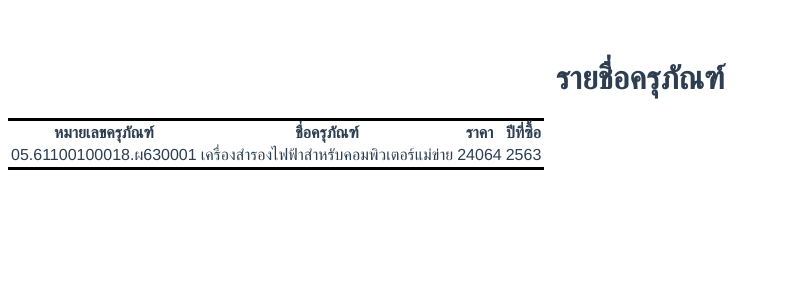
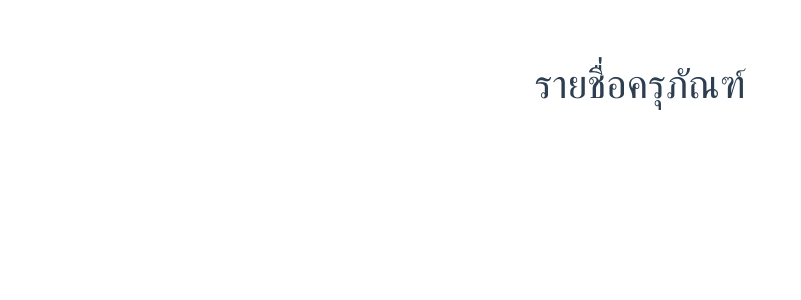
Before and after one commit to Boonsrp029/SeniorProject_Acer, a Vue app: page / in a window 1280 px wide. Shown: the top 300 px of the page, without its empty margins (0-801 px from the left). Built offline with nearby package versions, Linux system fonts and the light colour scheme.

Commit message:
Import bootstrap

```diff
--- a/package.json
+++ b/package.json
@@ -8,6 +8,7 @@
     "lint": "vue-cli-service lint"
   },
   "dependencies": {
+    "bootstrap": "^5.2.1",
     "core-js": "^3.8.3",
     "vue": "^3.2.13"
   },
--- a/src/components/EquipmentList.vue
+++ b/src/components/EquipmentList.vue
@@ -1,6 +1,9 @@
 <template>
   <h1>รายชื่อครุภัณฑ์</h1>
-  <span>
+  <table id="tableComponent" class="table table-bordered table-striped">
+
+  </table>
+  <!-- <span>
     <table>
       <thead>
         <tr>
@@ -19,7 +22,7 @@
         </tr>
       </tbody>
     </table>
-  </span>
+  </span> -->
 </template>
 
 <script>
--- a/src/main.js
+++ b/src/main.js
@@ -1,4 +1,6 @@
 import { createApp } from 'vue'
 import App from './App.vue'
+import "bootstrap/dist/css/bootstrap.min.css";
+
 
 createApp(App).mount('#app')
```
Also changed, not shown: 1 other file (tests, documents, lock files or other folders).
